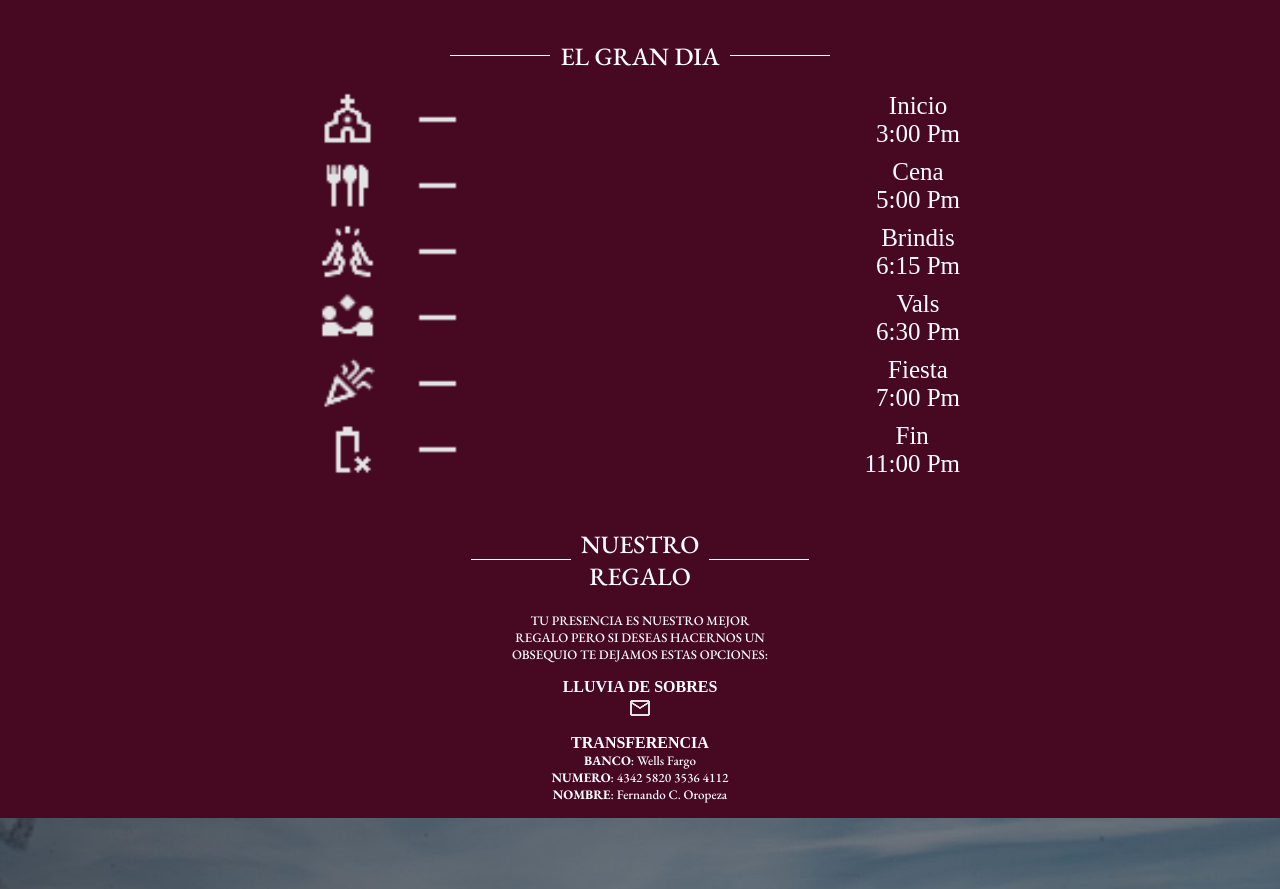
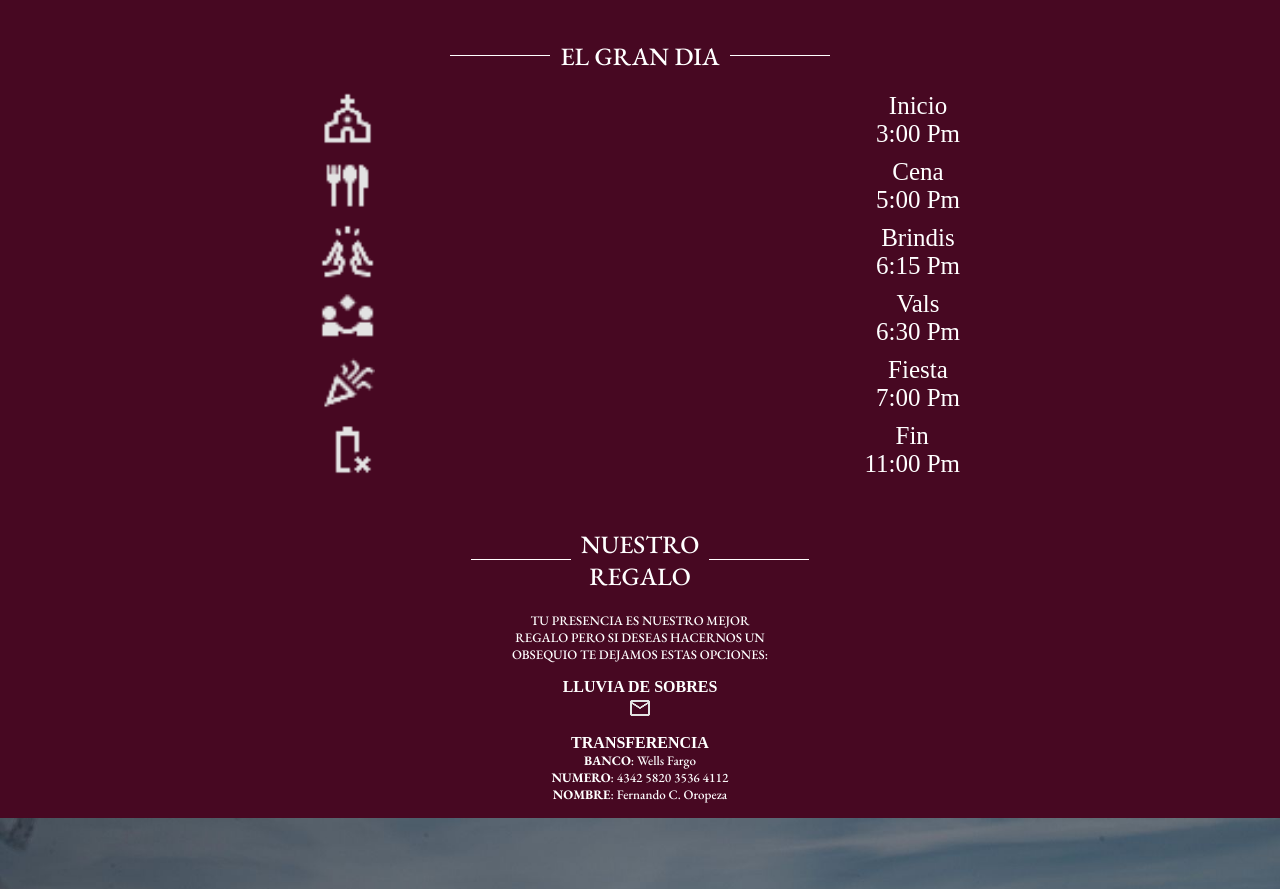
Before and after one commit to alejandromex/WeddingInvitation, a plain HTML site: page index.html in a window 1280 px wide. Shown: the part 2727-3616 px from the top of the page. Drawn offline with nearby package versions, Linux system fonts and the light colour scheme.

Commit message:
remove arrow

```diff
--- a/index.html
+++ b/index.html
@@ -61,9 +61,7 @@
     <div class="itinerario">
         <div data-aos="fade-right" class="box-left">
             <img src="./src/img/icons/church.png" alt="">
-            <div class="arrow">
-                <img src="/src/img/icons/arrow.png" alt="">
-            </div>
+
         </div>
         <div data-aos="fade-left" class="box-right">
             Inicio
@@ -78,9 +76,7 @@
          data-aos-delay="300"
          class="box-left">
             <img src="./src/img/icons/food.png" alt="">
-            <div class="arrow">
-                <img src="/src/img/icons/arrow.png" alt="">
-            </div>
+
         </div>
         <div
         data-aos="fade-left"
@@ -98,9 +94,7 @@
          data-aos-delay="800"
          class="box-left">
             <img src="./src/img/icons/brindis.png" alt="">
-            <div class="arrow">
-                <img src="/src/img/icons/arrow.png" alt="">
-            </div>
+
         </div>
         <div
         data-aos="fade-left"
@@ -118,9 +112,7 @@
          data-aos-delay="1300"
          class="box-left">
             <img src="./src/img/icons/vals.png" alt="">
-            <div class="arrow">
-                <img src="/src/img/icons/arrow.png" alt="">
-            </div>
+
         </div>
         <div
         data-aos="fade-left"
@@ -138,9 +130,7 @@
          data-aos-delay="1800"
          class="box-left">
             <img src="./src/img/icons/fiesta.png" alt="">
-            <div class="arrow">
-                <img src="/src/img/icons/arrow.png" alt="">
-            </div>
+
         </div>
         <div
         data-aos="fade-left"
@@ -158,9 +148,7 @@
          data-aos-delay="2300"
          class="box-left">
             <img src="./src/img/icons/fin.png" alt="">
-            <div class="arrow">
-                <img src="/src/img/icons/arrow.png" alt="">
-            </div>
+
         </div>
         <div
         data-aos="fade-left"
```
